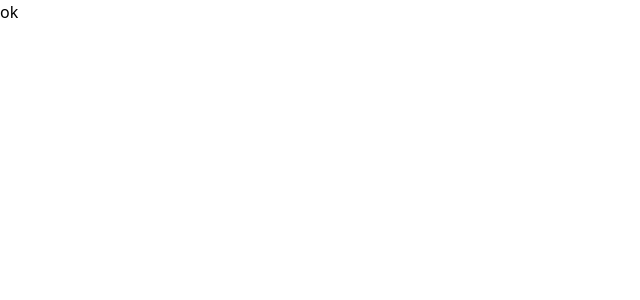
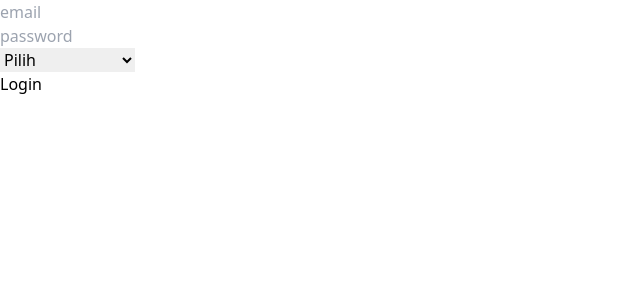
Before and after one commit to ihsanabuhanifah/react-mysmk-fe, a React (Create React App) app: page /login in a window 1280 px wide. Shown: the top 300 px of the page, without its empty margins (0-640 px from the left). Built offline with nearby package versions, Linux system fonts and the light colour scheme.

Commit message:
intergrasi login

```diff
--- a/package.json
+++ b/package.json
@@ -10,6 +10,7 @@
     "axios": "^0.24.0",
     "clsx": "^1.1.1",
     "formik": "^2.2.9",
+    "js-cookie": "^3.0.1",
     "react": "^17.0.2",
     "react-dom": "^17.0.2",
     "react-query": "^3.34.15",
--- a/src/App.js
+++ b/src/App.js
@@ -1,33 +1,28 @@
-
-
 import React from "react";
 import { Routes, Route, Navigate } from "react-router-dom";
-// import Login from "./pages/Auth/Login";
-// import Register from "./pages/Auth/Register";
+import Login from "./pages/auth/login";
+import Admin from "./layout/admin";
+import Absensi from "./pages/guru/absensi";
+import Dashboard from "./pages/guru/dashboard";
 // import Dashboard from "./pages/Admin/Dashboard";
-// import ProtectRoute from "./routers/ProtectRoute";
+import ProtectRoute from "./routers/ProtectRoute";
 function App() {
   return (
-   <div>ok</div>
-
+    <Routes>
+      <Route path="/login" element={<Login />} />
+      <Route
+        path="admin/"
+        element={
+          <ProtectRoute>
+            <Admin />
+          </ProtectRoute>
+        }
+      >
+        <Route path="dashboard" element={<Dashboard />} />
+        <Route path="absensi" element={<Absensi />} />
+      </Route>
+    </Routes>
   );
 }
 
 export default App;
-
-
-{/* <Routes>
-<Route path="/login" element={<Login />} />
-<Route path="/register" element={<Register />} />
-
-<Route
-  path="/dashboard"
-  element={
-    <ProtectRoute>
-      <Dashboard />
-    </ProtectRoute>
-  }
-/>
-  <Route path="/" element={<Navigate replace to="/login" />} />
-  <Route path="*" element={<Navigate replace to="/login" />} />
-</Routes> */}
--- a/src/api/auth.js
+++ b/src/api/auth.js
@@ -1,5 +1,5 @@
 import axios from "./axiosClient";
-
+import { syncToken } from "./axiosClient";
 export function register(values) {
   return axios.post("/register", values);
 }
@@ -10,5 +10,7 @@ export function login(values) {
 }
 
 export function authme() {
+  syncToken()
+  console.log('roe')
   return axios.get("/authme");
 }
--- a/src/api/axiosClient.js
+++ b/src/api/axiosClient.js
@@ -1,16 +1,18 @@
 import axios from "axios";
-
+import Cookies from "js-cookie";
 const headers = {
   Accept: "application/json",
+  'X-Authorization': `Bearer ${Cookies.get("mysmk_token")}`,
 };
 const axiosClient = axios.create({
-  baseURL: "https://ihsan-app.herokuapp.com/",
+  baseURL: "https://mysmk.herokuapp.com",
+  timeout: 1000 * 60 * 3,
   headers,
 });
 
 export const syncToken = () => {
-  axiosClient.defaults.headers[
-    "X-Authorization"
-  ] = `Bearer ${localStorage.getItem("token")}`;
+  axiosClient.defaults.headers["X-Authorization"] = `Bearer ${Cookies.get(
+    "mysmk_token"
+  )}`;
 };
 export default axiosClient;
--- /dev/null
+++ b/src/layout/admin.jsx
@@ -0,0 +1,17 @@
+import { Link, Outlet } from "react-router-dom";
+
+
+export default function Admin() {
+  return (
+    <div>
+      <h1>Welcome to the app!</h1>
+      <nav>
+        <Link to="dashboard">Invoices</Link> |{" "}
+        <Link to="absensi">Dashboard</Link>
+      </nav>
+      <div className="content">
+        <Outlet />
+      </div>
+    </div>
+  );
+}
--- /dev/null
+++ b/src/pages/auth/login.jsx
@@ -0,0 +1,128 @@
+import React from "react";
+import { Formik } from "formik";
+import * as Yup from "yup";
+import { login } from "../../api/auth";
+import Cookies from "js-cookie";
+import { useNavigate } from "react-router-dom";
+
+
+const LoginSchema = Yup.object().shape({
+  email: Yup.string().email().required("Wajib di isi"),
+  password: Yup.string()
+    .min(8, "Password minimal 8 Karakter")
+    .required("wajib di isi"),
+  loginAs: Yup.number().required("Wajib di pilih"),
+});
+export default function Login() {
+  const initialState = {
+    email: "",
+    password: "",
+    loginAs: "",
+  };
+  let navigate = useNavigate();
+  const onSubmit = async (values) => {
+    try {
+      const result = await login(values);
+      Cookies.set("mysmk_token", result.data.token, {
+        expires: 7,
+      });
+      console.log(result.data.msg);
+      return navigate('/admin')
+    } catch (err) {
+      if (err.response.status === 422) {
+        return console.log(err.response.data.msg);
+      }
+      if (err.response.status === 404) {
+        return console.log(err.response.data.msg);
+      }
+      return console.log("periksa koneksi internet anda");
+    }
+  };
+
+  return (
+    <React.Fragment>
+      <Formik
+        initialValues={initialState}
+        validationSchema={LoginSchema}
+        enableReinitialize
+        onSubmit={onSubmit}
+      >
+        {({
+          values,
+          errors,
+          touched,
+          handleChange,
+          handleBlur,
+          handleSubmit,
+          setFieldValue,
+          isSubmitting,
+        }) => (
+          <form onSubmit={handleSubmit}>
+            <div>
+              {/* <label htmlFor="email">email</label> */}
+              <input
+                id="email"
+                name="email"
+                placeholder="email"
+                error={errors.email && touched.email}
+                onChange={handleChange}
+                onBlur={handleBlur}
+                value={values.email}
+                disabled={isSubmitting}
+              />
+              {errors.email && touched.email && (
+                <p className="text-red-500 text-sm">{errors.email}</p>
+              )}
+            </div>
+            <div>
+              {/* <label htmlFor="email">email</label> */}
+              <input
+                id="password"
+                name="password"
+                placeholder="password"
+                error={errors.password && touched.password}
+                onChange={handleChange}
+                onBlur={handleBlur}
+                value={values.password}
+                disabled={isSubmitting}
+              />
+              {errors.password && touched.password && (
+                <p className="text-red-500 text-sm">{errors.password}</p>
+              )}
+            </div>
+            <div>
+              <select
+                id="loginAs"
+                name="loginAs"
+                placeholder="loginAs"
+                error={errors.loginAs && touched.loginAs}
+                onChange={handleChange}
+                onBlur={handleBlur}
+                value={values.loginAs}
+                disabled={isSubmitting}
+              >
+                <option value={null}>Pilih</option>
+                <option value={1}>Super Admin</option>
+                <option value={2}>Admin</option>
+                <option value={3}>Kepala Sekolah</option>
+                <option value={4}>Guru</option>
+                <option value={5}>Musyrif</option>
+                <option value={6}>Wali Kelas</option>
+                <option value={7}>Keuangan</option>
+                <option value={8}>Santri</option>
+              </select>
+              {errors.loginAs && touched.loginAs && (
+                <p className="text-red-500 text-sm">{errors.loginAs}</p>
+              )}
+            </div>
+            <div>
+              <button type="submit">
+                {isSubmitting ? "Process" : "Login"}
+              </button>
+            </div>
+          </form>
+        )}
+      </Formik>
+    </React.Fragment>
+  );
+}
--- /dev/null
+++ b/src/pages/guru/absensi.jsx
@@ -0,0 +1,10 @@
+import { useNavigate } from "react-router-dom";
+export default function Absensi() {
+  let navigate = useNavigate();
+  return (
+    <div>
+      ini absenesi
+
+    </div>
+  );
+}
--- /dev/null
+++ b/src/pages/guru/dashboard.jsx
@@ -0,0 +1,10 @@
+import { useNavigate } from "react-router-dom";
+export default function Dashboard() {
+  let navigate = useNavigate();
+  return (
+    <div>
+      ini dashboard
+
+    </div>
+  );
+}
--- a/src/routers/ProtectRoute.jsx
+++ b/src/routers/ProtectRoute.jsx
@@ -1,15 +1,30 @@
-
-
-// import { Navigate } from "react-router-dom";
-
-// export default function PrivateRoute({ children }) {
-
-
-//   if(!auth){
-//     console.log("auth false")
-//   }
-//   console.log(auth);
-
-//   return auth ? children : <Navigate to="/login" />;
-// }
-// //
+import { Navigate } from "react-router-dom";
+import Cookies from "js-cookie";
+import { authme } from "../api/auth";
+import { useQuery } from "react-query";
+export default function PrivateRoute({ children }) {
+  const auth = Cookies.get("mysmk_token");
+  let { data, isFetching } = useQuery(
+    //query key
+    ["authme"],
+    //axios function,triggered when page/pageSize change
+    () => authme(),
+    //configuration
+    {
+      staleTime: 60 * 1000 * 60 * 12, // 12 jam,
+      select: (response) => {
+        console.log("dda");
+        const role = response?.data?.role
+        if(role !== 'Guru'){
+          Cookies.remove('mysmk_token')
+        }
+        console.log(response?.data?.role)
+      },
+    }
+  );
+if(isFetching){
+  return <div>Loading</div>
+}
+  return auth !== undefined ? children : <Navigate to="/login" />;
+}
+//
```
Also changed, not shown: 1 other file (tests, documents, lock files or other folders).
